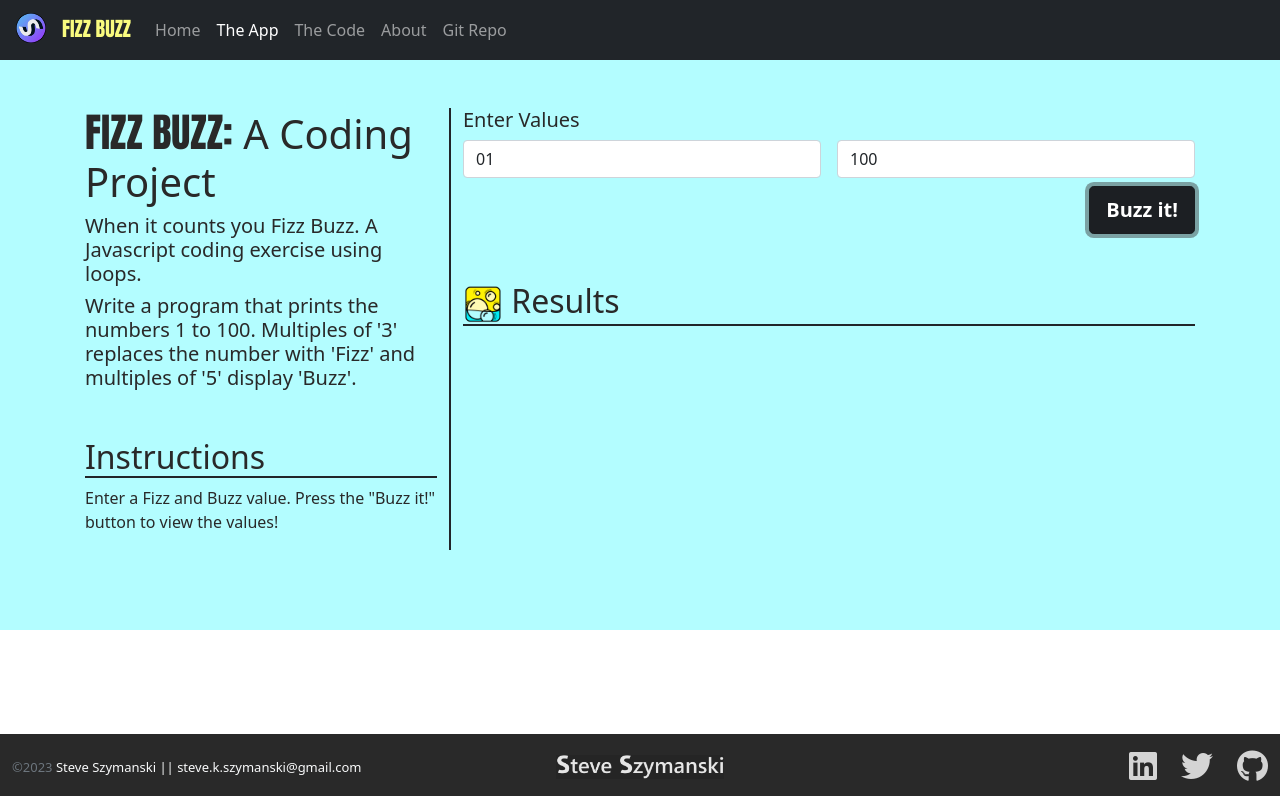
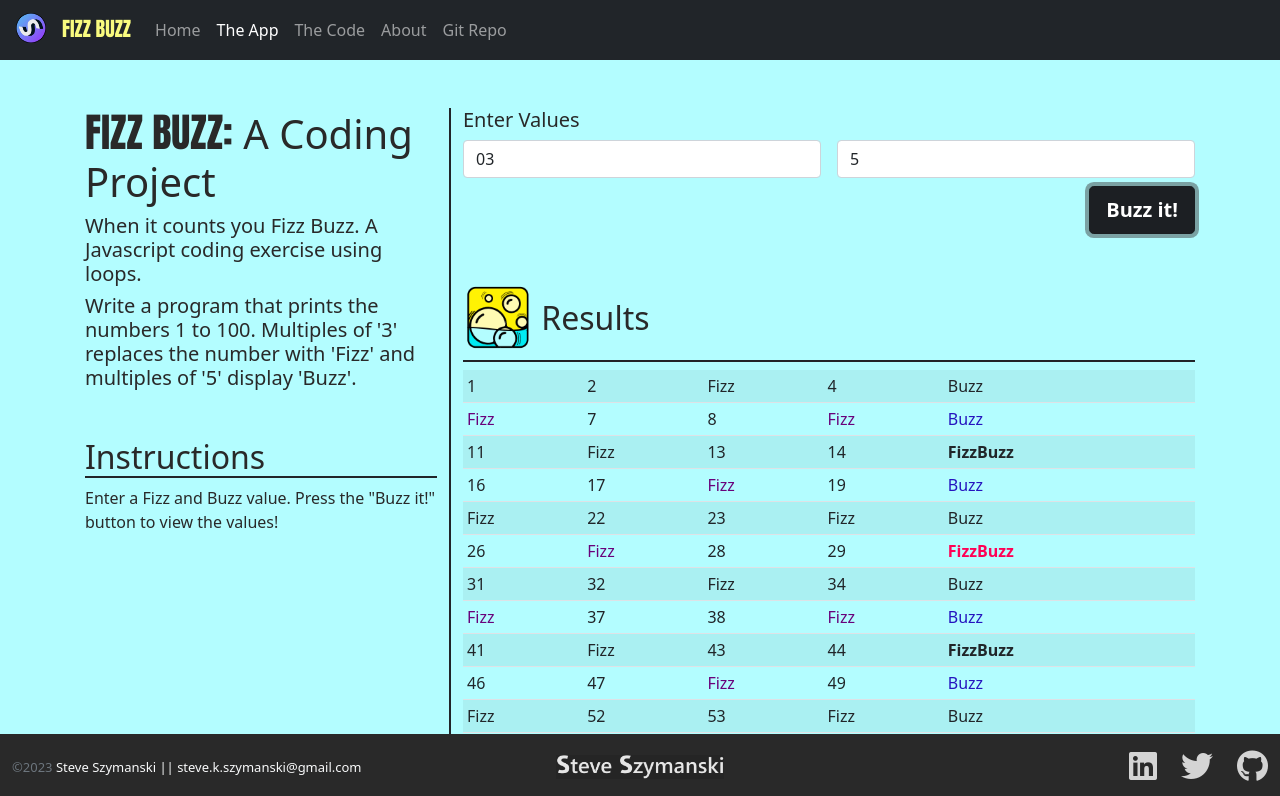
Before and after one commit to StevesGitRepo/FizzBuzz, a plain HTML site: page app.html in a window 1280 px wide. Both pictures are taken after a click on the button "Buzz it!". Shown: the top 796 px of the page. Drawn offline with nearby package versions, Linux system fonts and the light colour scheme.

Commit message:
Working app!

```diff
--- a/app.html
+++ b/app.html
@@ -117,22 +117,22 @@
               <form class="row gy-2 gx-3">
                 <div class="col">
                   <input
-                    id="startValue"
+                    id="fizzValue"
                     type="number"
                     class="form-control"
-                    placeholder="Start Value"
-                    value="01"
-                    aria-label="Start Value"
+                    placeholder="Fizz Value"
+                    value="03"
+                    aria-label="Fizz Value"
                   />
                 </div>
                 <div class="col">
                   <input
-                    id="endValue"
+                    id="buzzValue"
                     type="number"
                     class="form-control"
-                    placeholder="End Value"
-                    value="100"
-                    aria-label="End Value"
+                    placeholder="Buzz Value"
+                    value="5"
+                    aria-label="Buzz Value"
                   />
                 </div>
                 <div class="col-12 d-flex justify-content-end">
@@ -147,7 +147,11 @@
                 </div>
               </form>
               <h2 class="mt-5 border-bottom border-2 border-dark">
-                <img src="/img/FizzBuzzLogoBlueColorNoLogo.png" width="40" />
+                <img
+                  src="/img/FizzBuzzLogoBlueColorNoLogo.png"
+                  width="70"
+                  class="pb-2"
+                />
 
                 Results
               </h2>
--- a/css/site.css
+++ b/css/site.css
@@ -127,3 +127,18 @@ main > .container {
   display: flex;
   align-items: center;
 }
+
+.Fizz {
+  color: rgb(105, 2, 123);
+  font-weight: 500;
+}
+
+.Buzz {
+  color: rgb(37, 20, 191);
+  font-weight: 500;
+}
+
+.FizzBuzz {
+  color: rgb(255, 0, 85);
+  font-weight: bolder;
+}
--- a/js/site.js
+++ b/js/site.js
@@ -47,7 +47,7 @@ const fizzBuzz = (fizzValue, buzzValue) => {
 };
 
 //loop over the array and create a tablerow for each item.
-const displayData = () => {
+const displayData = (fbArray) => {
   let tableBody = document.getElementById('results');
 
   //get the template row
@@ -61,10 +61,22 @@ const displayData = () => {
 
     //grab the td's to put into the array
     let rowCols = tableRow.querySelectorAll('td');
+
+    //add css styling with classList.add
+    rowCols[0].classList.add(fbArray[index]);
+    //column 1 on the table, etc...
     rowCols[0].textContent = fbArray[index];
+
+    rowCols[1].classList.add(fbArray[index + 1]);
     rowCols[1].textContent = fbArray[index + 1];
+
+    rowCols[2].classList.add(fbArray[index + 2]);
     rowCols[2].textContent = fbArray[index + 2];
+
+    rowCols[3].classList.add(fbArray[index + 3]);
     rowCols[3].textContent = fbArray[index + 3];
+
+    rowCols[4].classList.add(fbArray[index + 4]);
     rowCols[4].textContent = fbArray[index + 4];
 
     tableBody.appendChild(tableRow);
```
Also changed, not shown: code.html (+95 -10 lines), index.html (+3 -3 lines).
